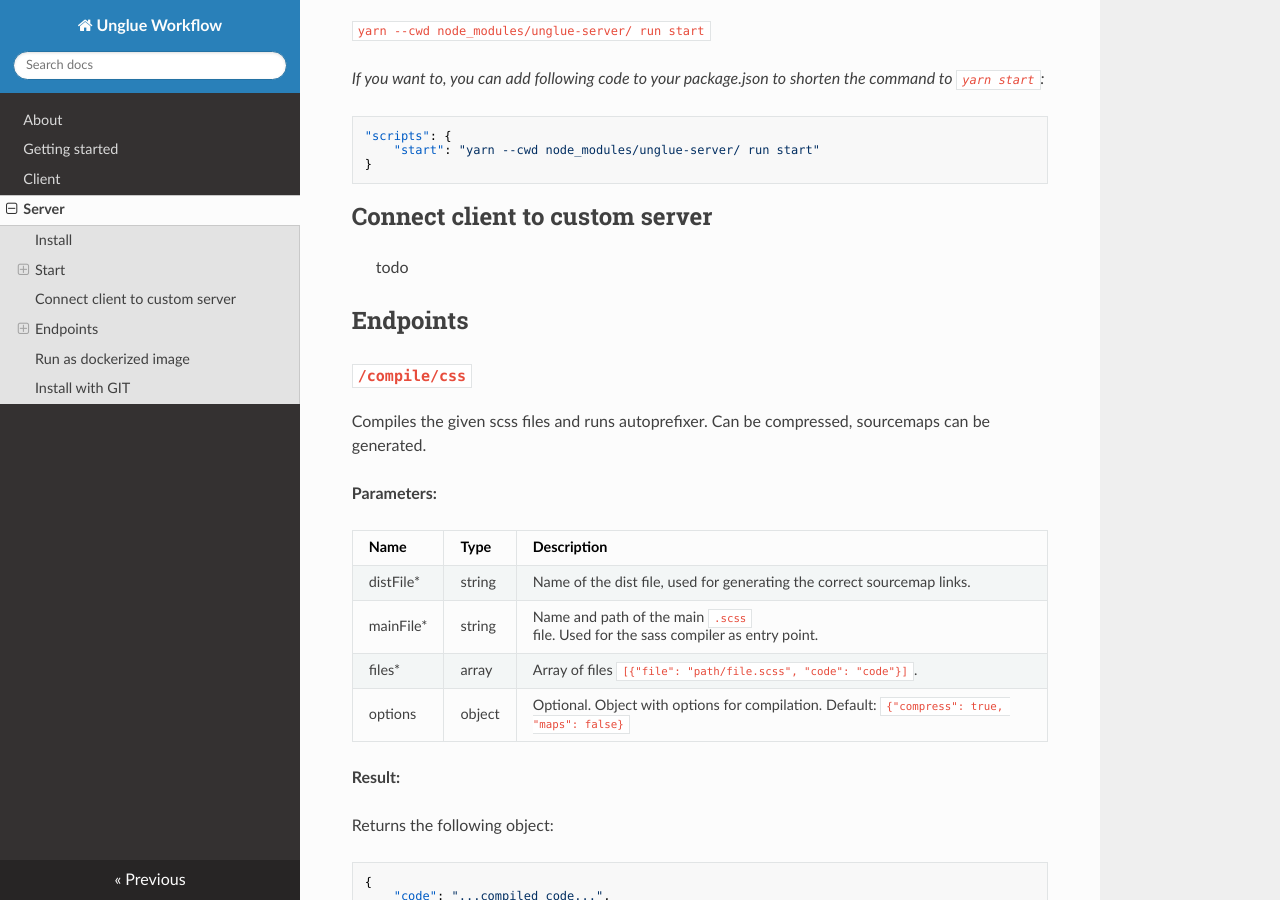
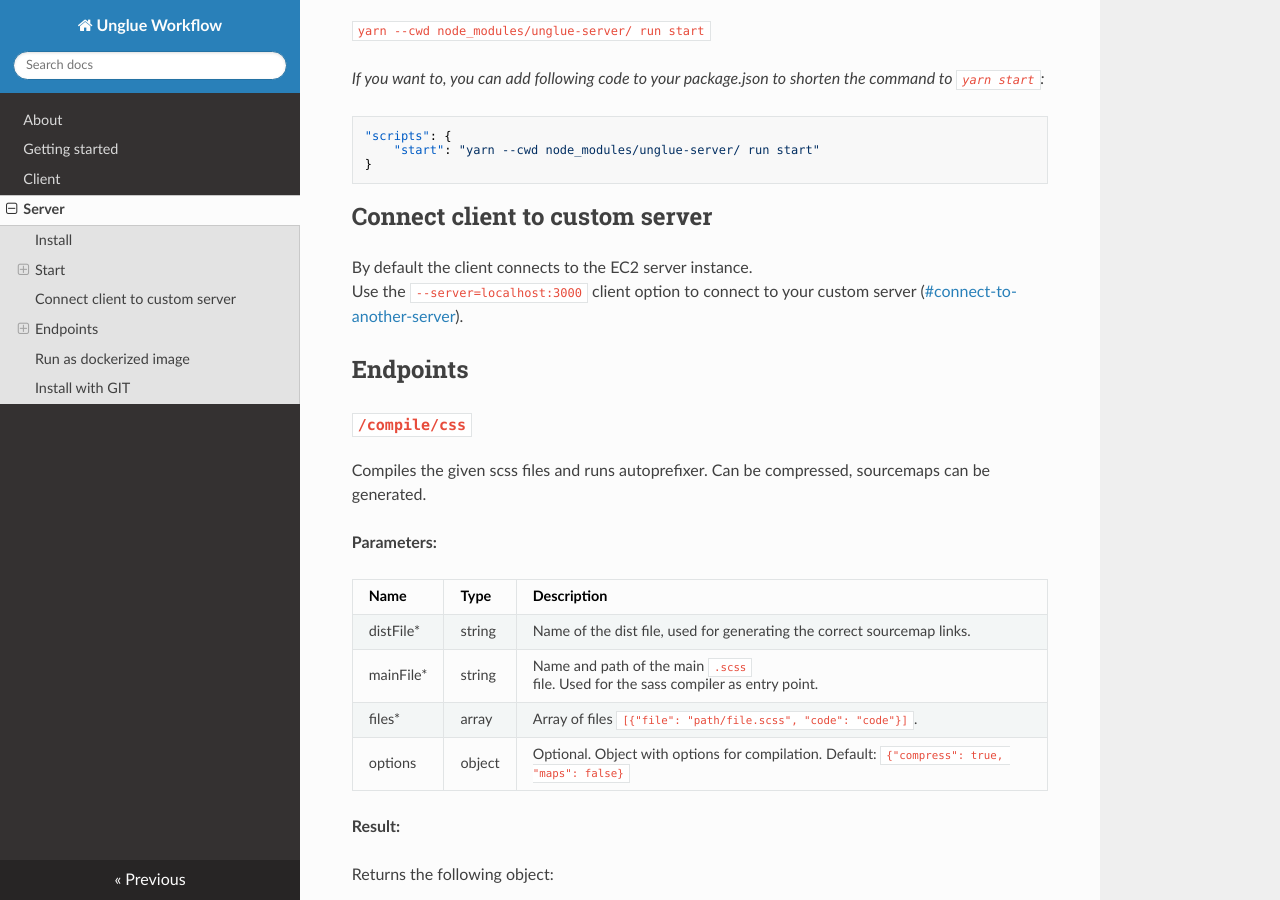
Before and after one commit to frontend-workflow-cloud-compiler/docs, an MkDocs documentation site: the page built from docs/server.md, in a window 1280 px wide and 900 px high, scrolled down 449 px. Built offline with MkDocs 1.6.1, drawn with Linux system fonts in a browser that asks for light colours; nearby versions of some CDN libraries.

Commit message:
Added custom server connect to server doc

```diff
--- a/docs/server.md
+++ b/docs/server.md
@@ -24,7 +24,8 @@
 
 ## Connect client to custom server
 
-> todo
+By default the client connects to the EC2 server instance.
+Use the `--server=localhost:3000` client option to connect to your custom server ([#connect-to-another-server](https://unglue-docs.readthedocs.io/en/latest/client/#connect-to-another-server)).
 
 ## Endpoints
 
```
